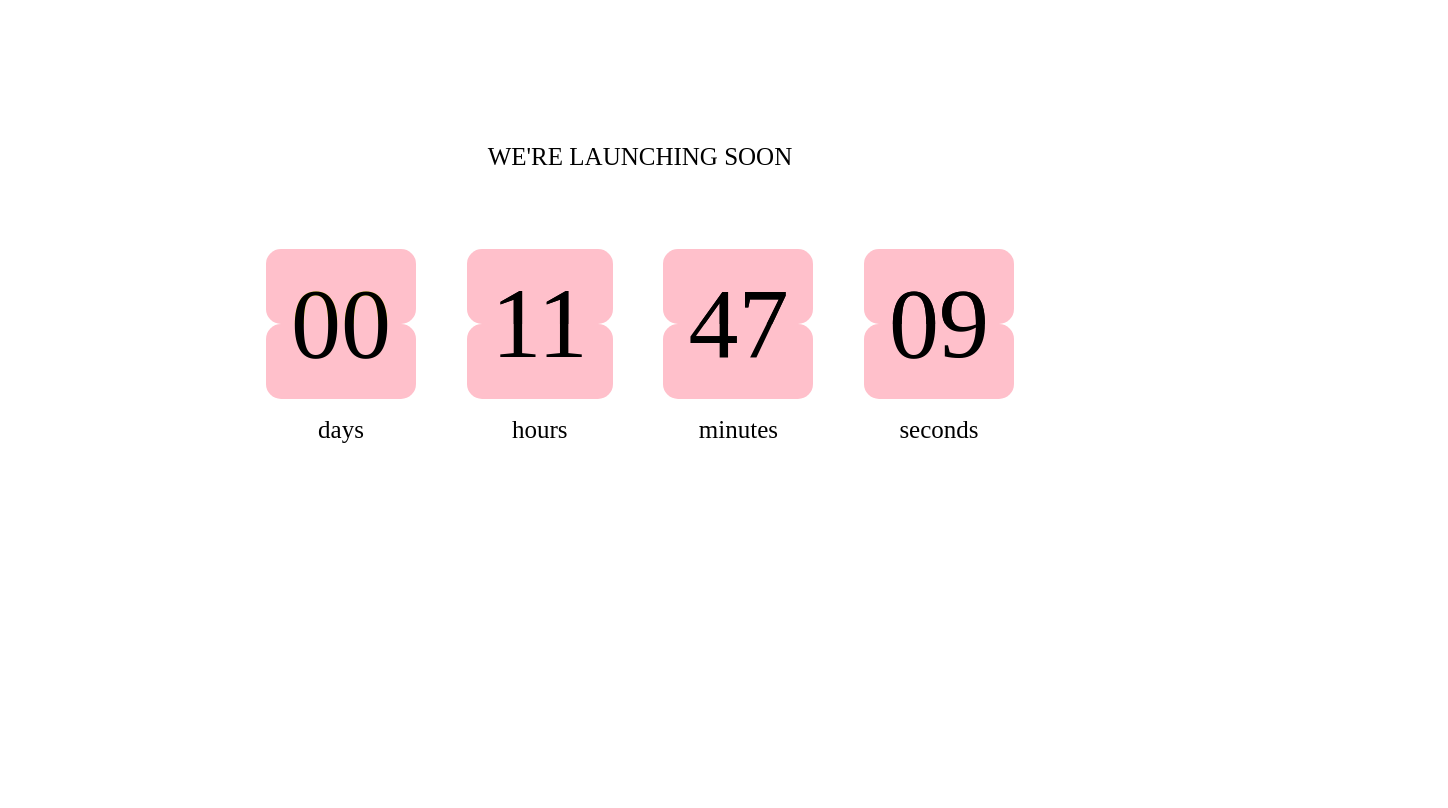
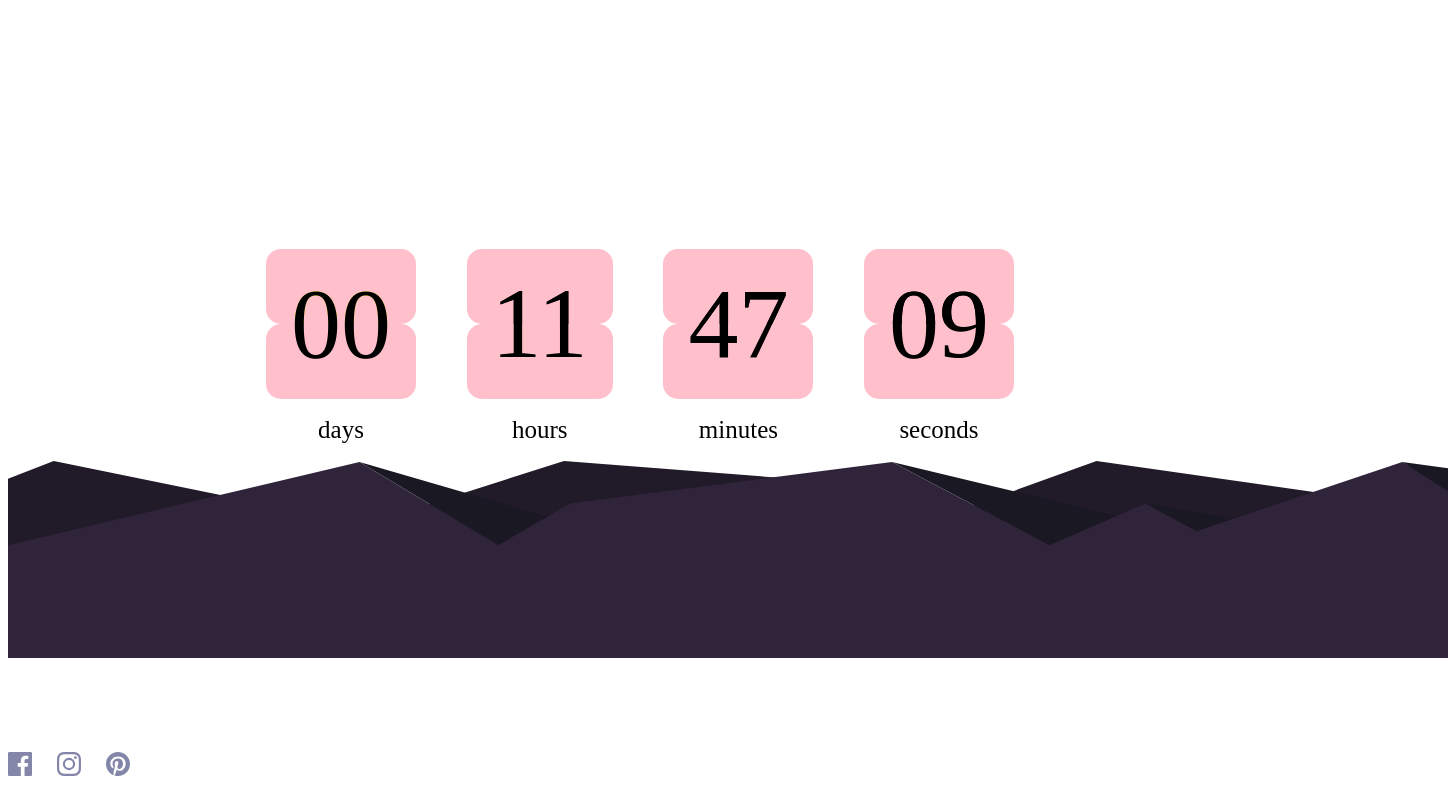
Before and after one commit to PATHAKAAKASH19/count-down-timer, a plain HTML site: page index.html in a window 1280 px wide. Shown: the whole page, 1448 px wide, since content can reach past the window. Drawn offline with Linux system fonts and the light colour scheme.

Commit message:
index file chnaged

```diff
--- a/index.html
+++ b/index.html
@@ -1,18 +1,25 @@
 <!DOCTYPE html>
 <html lang="en">
+
 <head>
     <meta charset="utf-8">
     <meta name="viewport" content="width=device-width , initial-scale=1.0">
-        <title>card flip</title>
+    <title>countdown-timer</title>
+    <link rel="icon" href="./images/favicon-32x32.png">
     <link rel="stylesheet" href="style1.css" type="text/css">
+    <link rel="preconnect" href="https://fonts.googleapis.com">
+<link rel="preconnect" href="https://fonts.gstatic.com" crossorigin>
+<link href="https://fonts.googleapis.com/css2?family=Poppins:ital,wght@0,700;1,400;1,800&family=Red+Hat+Text:wght@500&display=swap" rel="stylesheet">
 </head>
 
 <body>
-      <div class="middle" >
-        <div class="head"><p >WE'RE LAUNCHING SOON</p></div>
+    <div class="middle">
+        <div class="head">
+            <p style="color: white;letter-spacing: 8px;word-wrap: break-word;word-spacing: 10px;">WE'RE LAUNCHING SOON</p>
+        </div>
         <div class="center">
             <div class="my-container">
-        <div  id="box1" ></div>
+                <div id="box1"></div>
                 <div id="box2"></div>
                 <p>days</p>
             </div>
@@ -33,7 +40,22 @@
                 <p>seconds</p>
             </div>
         </div>
+
+
+
+
+
+
+    </div>
+
+    <img src="./images/pattern-hills.svg" alt="pattern-hills" class="image" height="200px" width="1440px">
+    <div  class="social-icon">
+
+        <img src="./images/icon-facebook.svg" alt="icon-facebook">
+        <img src="./images/icon-instagram.svg" alt="icon-instagram">
+        <img src="./images/icon-pinterest.svg" alt="icon-pinterest">
     </div>
     <script src="script.js"></script>
 </body>
+
 </html>
```
Lines whose indentation alone changed are shown as unchanged.
